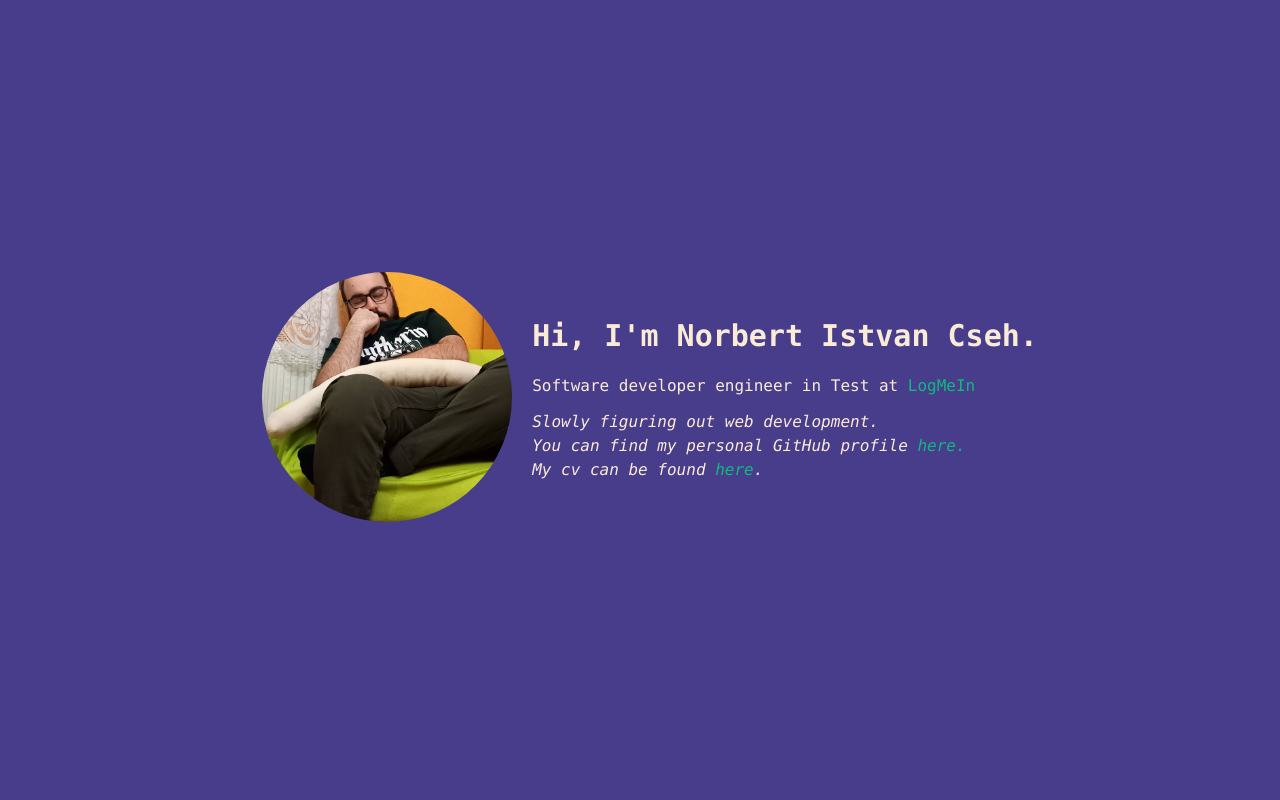
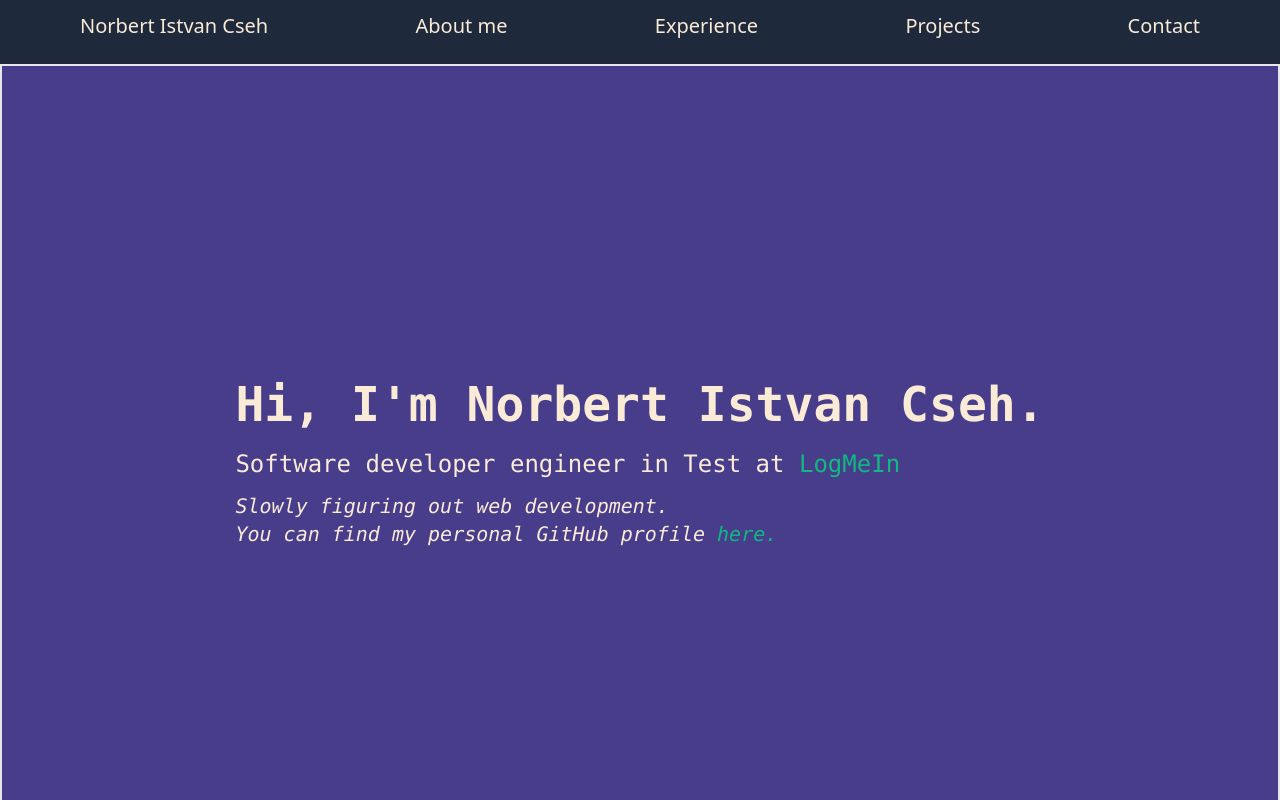
Before and after one commit to NorbertCseh/ncseh, a Next.js app: page / in a window 1280 px wide. Shown: the top 800 px of the page. Built offline with nearby package versions, Linux system fonts and the light colour scheme.

Commit message:
sections, navbar started

```diff
--- /dev/null
+++ b/src/components/navbarlink.tsx
@@ -0,0 +1,17 @@
+import Link from "next/link"
+
+type NavbarLinkProps = {
+    id: string,
+    text: string
+}
+
+export const NavbarLink = ({ id, text }: NavbarLinkProps) => {
+
+    return (
+        <Link href={"#" + id}>
+            <a className="text-xl hover:text-violet-300">
+                {text}
+            </a>
+        </Link >
+    )
+}
--- a/src/pages/index.tsx
+++ b/src/pages/index.tsx
@@ -2,6 +2,9 @@ import type { NextPage } from "next";
 import Head from "next/head";
 import Image from "next/image";
 import Link from "next/link";
+import { AboutSection } from "../sections/about";
+import { HomeSection } from "../sections/home";
+import { Navbar } from "../sections/navigation";
 
 const Home: NextPage = () => {
   return (
@@ -15,46 +18,10 @@ const Home: NextPage = () => {
         <link rel="icon" href="/me.jpg" />
       </Head>
 
-      <main className="flex w-full h-screen">
-        <div className="flex-container h-fit m-auto text-center sm:flex sm:text-left">
-          <div className="m-5">
-            <Image
-              src="/me.jpg"
-              alt="Norbert Cseh in sleep"
-              className="rounded-full"
-              width={250}
-              height={250}
-            />
-          </div>
-          <div className="m-auto">
-            <h1 className="font-mono text-3xl pb-5 font-bold">Hi, I&apos;m Norbert Istvan Cseh.</h1>
-            <h3 className="font-mono text-m pb-3">
-              Software developer engineer in Test at{" "}
-              <a className="text-emerald-500"
-                href="https://www.logmein.com/"
-                target="_blank"
-                rel="noreferrer"
-              >
-                LogMeIn
-              </a>
-            </h3>
-            <p className="font-mono text-s italic">Slowly figuring out web development.</p>
-            <p className="font-mono text-s italic">
-              You can find my personal GitHub profile{" "}
-              <a
-                className="text-emerald-500"
-                href="https://github.com/NorbertCseh"
-                target="_blank"
-                rel="noreferrer"
-              >
-                here.
-              </a>
-            </p>
-            <p className="font-mono test-s italic">
-              My cv can be found <Link href="/cv"><a className="text-emerald-500">here</a></Link>.
-            </p>
-          </div>
-        </div>
+      <Navbar />
+      <main>
+        <HomeSection />
+        <AboutSection />
       </main>
     </>
   );
--- /dev/null
+++ b/src/sections/about/index.tsx
@@ -0,0 +1,4 @@
+
+export const AboutSection = () => {
+    return (<div className="w-full h-screen border-2" id="about">About section</div>)
+}
--- /dev/null
+++ b/src/sections/home/index.tsx
@@ -0,0 +1,43 @@
+import Image from 'next/image'
+import Link from 'next/link'
+
+export const HomeSection = () => {
+    return (
+        <div className="flex m-auto text-center border-2 h-screen sm:flex sm:text-left">
+            {/* <div className="m-auto">
+                <Image
+                    src="/me.jpg"
+                    alt="Norbert Cseh in sleep"
+                    className="rounded-full"
+                    width={250}
+                    height={250}
+                />
+            </div> */}
+            <div className="m-auto">
+                <h1 className="font-mono text-5xl pb-5 font-bold">Hi, I&apos;m Norbert Istvan Cseh.</h1>
+                <h3 className="font-mono text-2xl pb-3">
+                    Software developer engineer in Test at{" "}
+                    <a className="text-emerald-500"
+                        href="https://www.logmein.com/"
+                        target="_blank"
+                        rel="noreferrer"
+                    >
+                        LogMeIn
+                    </a>
+                </h3>
+                <p className="font-mono text-xl italic">Slowly figuring out web development.</p>
+                <p className="font-mono text-xl italic">
+                    You can find my personal GitHub profile{" "}
+                    <a
+                        className="text-emerald-500"
+                        href="https://github.com/NorbertCseh"
+                        target="_blank"
+                        rel="noreferrer"
+                    >
+                        here.
+                    </a>
+                </p>
+            </div>
+        </div>
+    )
+}
--- /dev/null
+++ b/src/sections/navigation/index.tsx
@@ -0,0 +1,14 @@
+import { NavbarLink } from "../../components/navbarlink"
+import Link from "next/link"
+
+export const Navbar = () => {
+    return (
+        <nav className="flex h-16 justify-between px-20 pt-3 sticky top-0 z-50 bg-slate-800">
+            <NavbarLink id="home" text="Norbert Istvan Cseh" />
+            <NavbarLink id="about" text="About me" />
+            <NavbarLink id="experience" text="Experience" />
+            <NavbarLink id="projects" text="Projects" />
+            <NavbarLink id="contact" text="Contact" />
+        </nav>
+    )
+}
```
Also changed, not shown: src/sections/contact/index.tsx (added), src/sections/experience/index.tsx (added), src/sections/projects/index.tsx (added).
